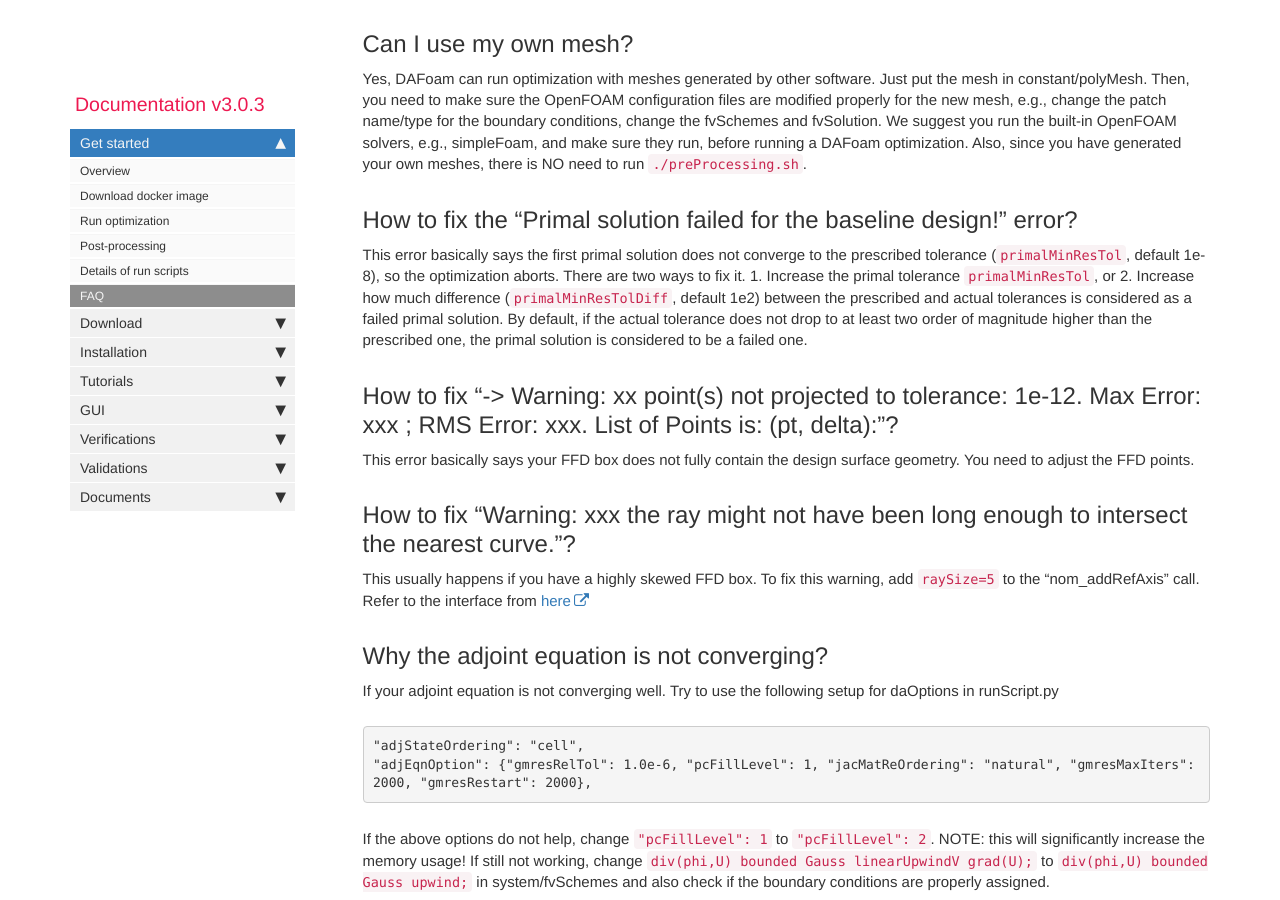
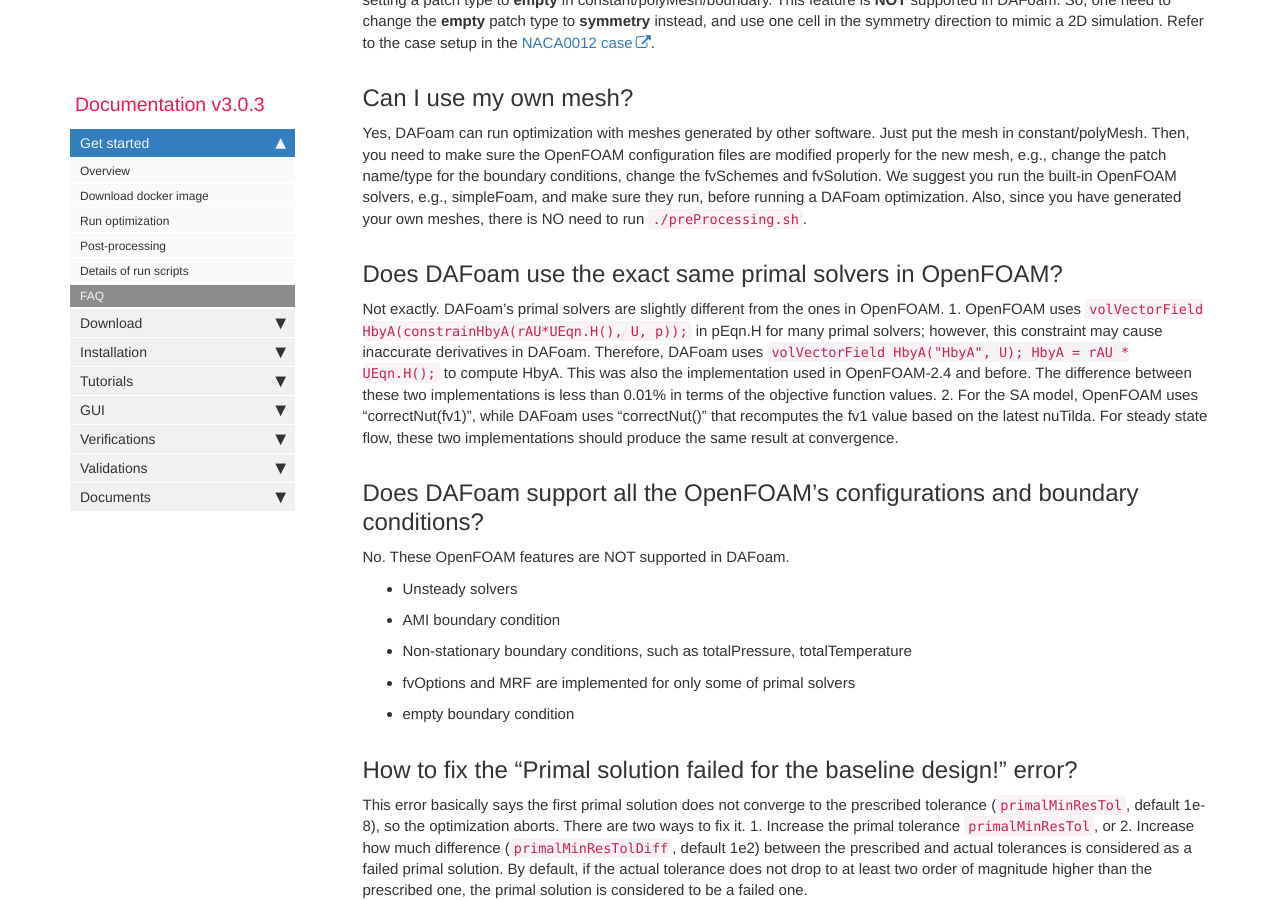
Before and after one commit to DAFoam/DAFoam.github.io, a Jekyll site: the page built from pages/mydoc/mydoc_get_started_faq.md, in a window 1280 px wide and 900 px high, scrolled down 3787 px. Built offline with Jekyll 4.4.1, drawn with Linux system fonts in a browser that asks for light colours; comment, search, counter and statistics services are not loaded; some of the changed text lies outside the part shown.

Commit message:
content update

```diff
--- a/pages/mydoc/mydoc_get_started_faq.md
+++ b/pages/mydoc/mydoc_get_started_faq.md
@@ -94,6 +94,21 @@ No, DAFoam does **NOT** support pure 2D optimization. In OpenFOAM, there is an o
 ## Can I use my own mesh?
 
 Yes, DAFoam can run optimization with meshes generated by other software. Just put the mesh in constant/polyMesh. Then, you need to make sure the OpenFOAM configuration files are modified properly for the new mesh, e.g., change the patch name/type for the boundary conditions, change the fvSchemes and fvSolution. We suggest you run the built-in OpenFOAM solvers, e.g., simpleFoam, and make sure they run, before running a DAFoam optimization. Also, since you have generated your own meshes, there is NO need to run `./preProcessing.sh`.
+
+## Does DAFoam use the exact same primal solvers in OpenFOAM?
+
+Not exactly. DAFoam's primal solvers are slightly different from the ones in OpenFOAM. 1. OpenFOAM uses `volVectorField HbyA(constrainHbyA(rAU*UEqn.H(), U, p));` in pEqn.H for many primal solvers; however, this constraint may cause inaccurate derivatives in DAFoam. Therefore, DAFoam uses `volVectorField HbyA("HbyA", U);
+    HbyA = rAU * UEqn.H();` to compute HbyA. This was also the implementation used in OpenFOAM-2.4 and before. The difference between these two implementations is less than 0.01% in terms of the objective function values. 2. For the SA model, OpenFOAM uses "correctNut(fv1)", while DAFoam uses "correctNut()" that recomputes the fv1 value based on the latest nuTilda. For steady state flow, these two implementations should produce the same result at convergence.
+
+## Does DAFoam support all the OpenFOAM's configurations and boundary conditions?
+
+No. These OpenFOAM features are NOT supported in DAFoam.
+
+- Unsteady solvers
+- AMI boundary condition
+- Non-stationary boundary conditions, such as totalPressure, totalTemperature
+- fvOptions and MRF are implemented for only some of primal solvers
+- empty boundary condition
 
 ## How to fix the "Primal solution failed for the baseline design!" error?
 
```
